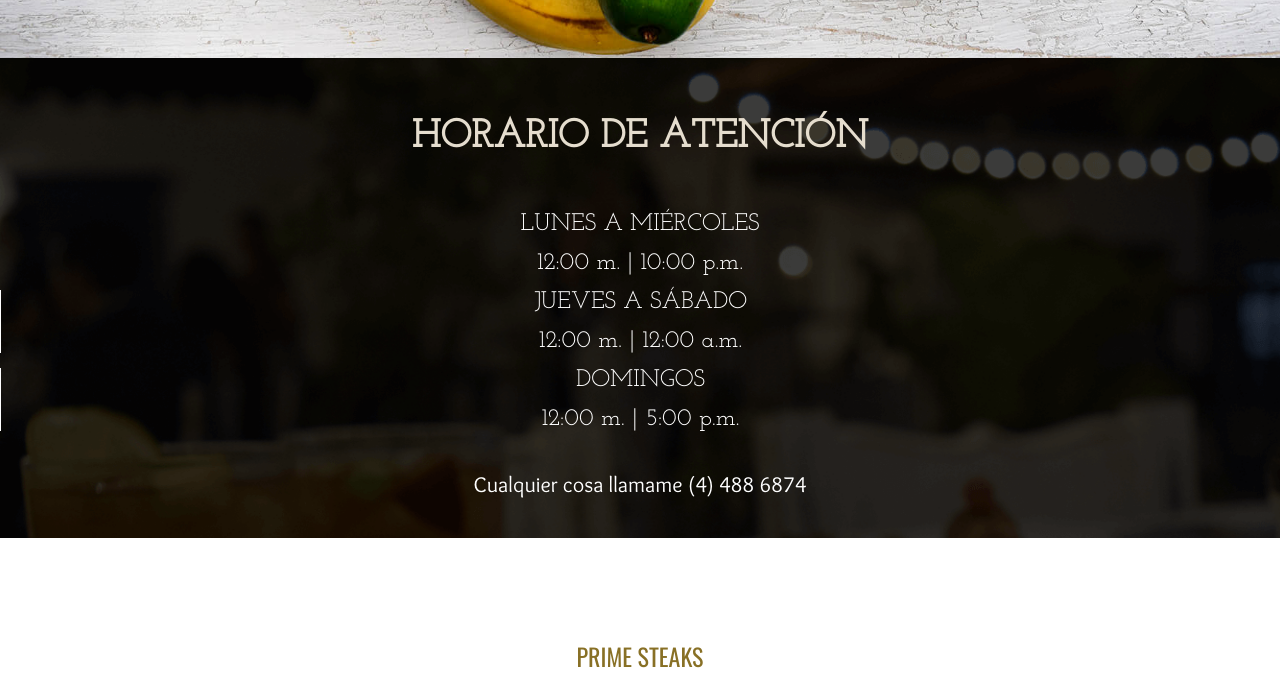
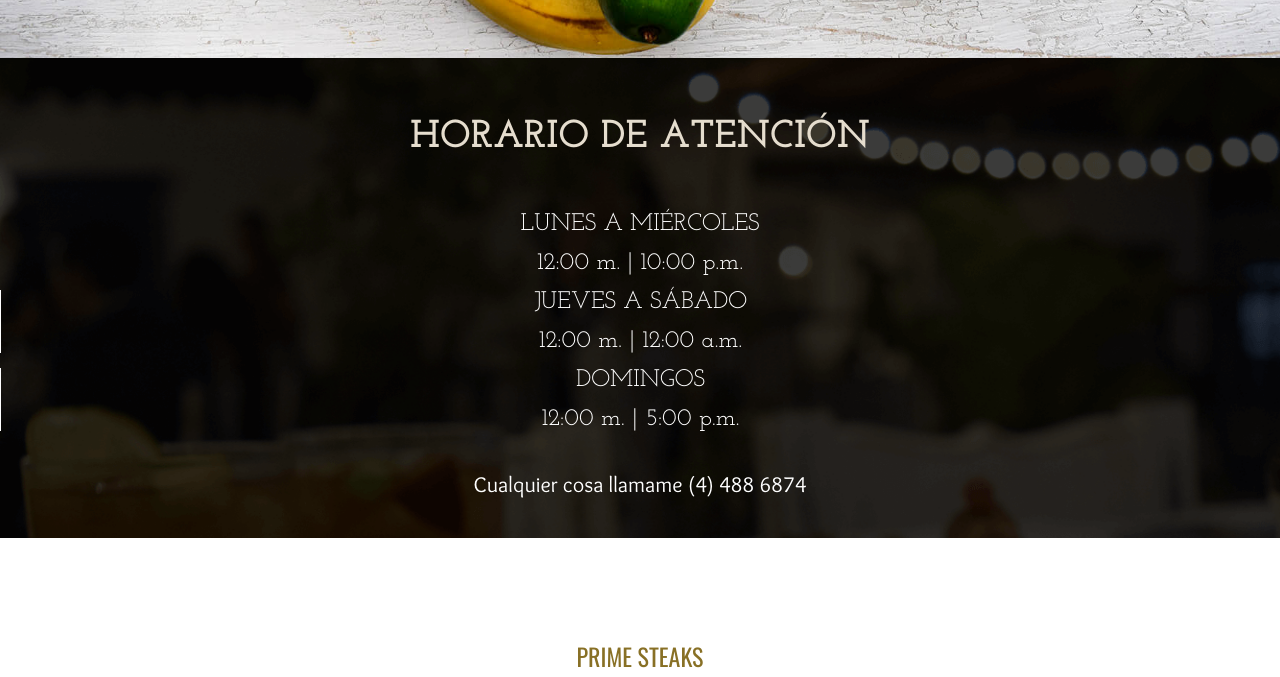
Before and after one commit to smoreno91/la-matriarca, a PHP site: page /index.html in a window 1280 px wide. Shown: the part 742-1419 px from the top of the page. Run offline with PHP 8.4, Linux system fonts and the light colour scheme; some libraries are stand-ins or nearby versions.

Commit message:
Changing some fonts

```diff
--- a/css/styles.css
+++ b/css/styles.css
@@ -609,7 +609,7 @@ a:hover {
 }
 h2.section-title {
 	text-align: center;
-	font-family: JosefinSlab, "Helvetica Neue";
+	font-family: JosefinSlab-Bold, "Helvetica Neue";
 	font-weight: 600;
 	font-size: 28px;
 	color:#383733;
@@ -694,7 +694,7 @@ section.timetable {
 }
 section.timetable h2{
 	color: #E5DDCE;
-	font-family: JosefinSlab, "Helvetica Neue", sans-serif;
+	font-family: JosefinSlab-Bold, "Helvetica Neue", sans-serif;
 	font-size: 39px;
 	font-weight: bold;
 	padding-top: 30px;
@@ -1022,7 +1022,7 @@ section.contact {
 a.button.contact, .button.contact{
 	display: block;
 	margin: 0 auto;
-	font-family: JosefinSlab, "Helvetica Neue", sans-serif;
+	font-family: JosefinSlab-Bold, "Helvetica Neue", sans-serif;
 	font-weight: bold;
 	text-transform: uppercase;
 	text-align: center;
```
